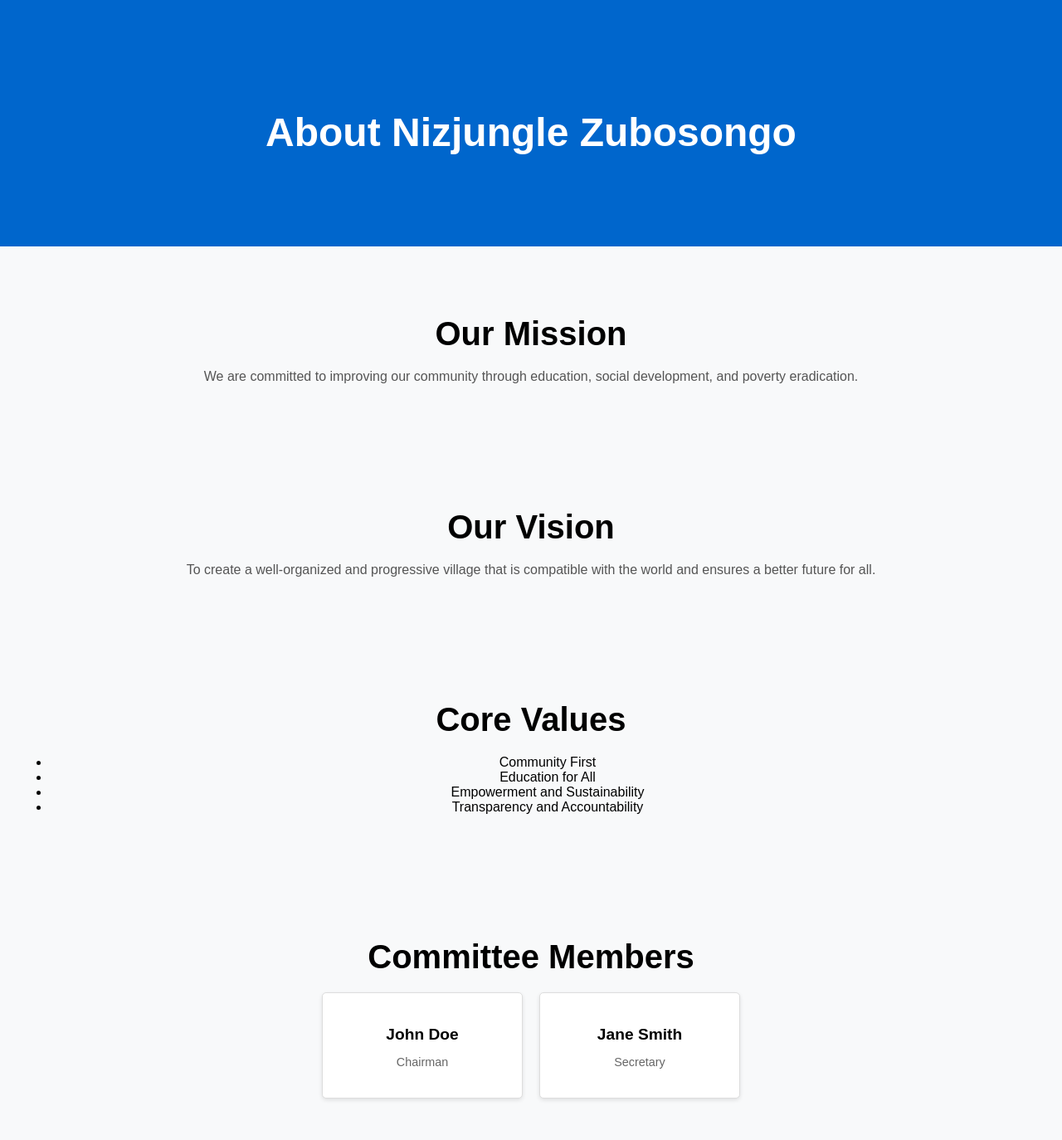
After one commit to dataSha95/Zubosong-project, a Django app: page /about/ in a window 1280 px wide. The commit adds this page. Shown: the whole page at 83% size. Run offline with Django 5.2, Linux system fonts and the light colour scheme.

Commit message:
Added basic home page design

```diff
--- /dev/null
+++ b/home/static/css/style.css
@@ -0,0 +1,99 @@
+/* Global Styles */
+body {
+    font-family: Arial, sans-serif;
+    margin: 0;
+    padding: 0;
+    background-color: #f8f9fa;
+}
+
+/* Styles for index.html */
+.hero {
+    background-color: #0066cc;  /* Blue background for index.html */
+    color: white;
+    text-align: center;
+    padding: 100px 20px;
+}
+.hero h1 {
+    font-size: 3rem;
+    margin-bottom: 10px;
+}
+.hero p {
+    font-size: 1.2rem;
+}
+.section {
+    padding: 50px 20px;
+    text-align: center;
+}
+.section h2 {
+    font-size: 2.5rem;
+    margin-bottom: 20px;
+}
+.section p {
+    font-size: 1rem;
+    color: #555;
+}
+.events, .projects {
+    display: flex;
+    justify-content: center;
+    gap: 20px;
+    flex-wrap: wrap;
+}
+.card {
+    background-color: white;
+    border-radius: 10px;
+    box-shadow: 0 2px 10px rgba(0, 0, 0, 0.1);
+    padding: 20px;
+    width: 300px;
+    text-align: left;
+}
+.card h3 {
+    font-size: 1.5rem;
+    margin-bottom: 10px;
+}
+.card p {
+    font-size: 0.9rem;
+    color: #666;
+}
+
+/* Styles for about.html */
+.about-hero {
+    background-color: #ffcc00;  /* Yellow background for about.html */
+    color: black;
+    text-align: center;
+    padding: 50px 20px;
+}
+.about-section {
+    padding: 40px 20px;
+    text-align: center;
+}
+.about-section h2 {
+    font-size: 2rem;
+    margin-bottom: 10px;
+}
+.about-section p, .about-section ul {
+    font-size: 1rem;
+    color: #444;
+}
+.members {
+    display: flex;
+    justify-content: center;
+    gap: 20px;
+    flex-wrap: wrap;
+}
+.member-card {
+    background-color: white;
+    border: 1px solid #ddd;
+    border-radius: 5px;
+    padding: 20px;
+    width: 200px;
+    text-align: center;
+    box-shadow: 0 2px 5px rgba(0, 0, 0, 0.1);
+}
+.member-card h3 {
+    font-size: 1.2rem;
+    margin-bottom: 5px;
+}
+.member-card p {
+    font-size: 0.9rem;
+    color: #666;
+}
--- /dev/null
+++ b/home/templates/home/about.html
@@ -0,0 +1,47 @@
+<!DOCTYPE html>
+<html lang="en">
+<head>
+    <meta charset="UTF-8">
+    <meta http-equiv="X-UA-Compatible" content="IE=edge">
+    <meta name="viewport" content="width=device-width, initial-scale=1.0">
+    <title>About Us - Nizjungle Zubosongo</title>
+    {% load static %}
+<link rel="stylesheet" href="{% static 'css/style.css'%}">
+</head>
+<body>
+    <div class="hero">
+        <h1>About Nizjungle Zubosongo</h1>
+    </div>
+    <div class="section">
+        <h2>Our Mission</h2>
+        <p>We are committed to improving our community through education, social development, and poverty eradication.</p>
+    </div>
+    <div class="section">
+        <h2>Our Vision</h2>
+        <p>To create a well-organized and progressive village that is compatible with the world and ensures a better future for all.</p>
+    </div>
+    <div class="section">
+        <h2>Core Values</h2>
+        <ul>
+            <li>Community First</li>
+            <li>Education for All</li>
+            <li>Empowerment and Sustainability</li>
+            <li>Transparency and Accountability</li>
+        </ul>
+    </div>
+    <div class="section">
+        <h2>Committee Members</h2>
+        <div class="members">
+            <div class="member-card">
+                <h3>John Doe</h3>
+                <p>Chairman</p>
+            </div>
+            <div class="member-card">
+                <h3>Jane Smith</h3>
+                <p>Secretary</p>
+            </div>
+            <!-- Add more member cards as needed -->
+        </div>
+    </div>
+</body>
+</html>
--- a/home/urls.py
+++ b/home/urls.py
@@ -3,4 +3,7 @@ from . import views
 
 urlpatterns = [
     path('', views.home, name='home'),
+    path('about/', views.about, name='about'),
+    path('programs/', views.programs, name='programs'),
+    path('community/', views.community, name='community'),
 ]
--- a/home/views.py
+++ b/home/views.py
@@ -2,3 +2,13 @@ from django.shortcuts import render
 
 def home(request):
     return render(request, 'home/index.html')
+
+def about(request):
+    return render(request, 'home/about.html')
+
+def programs(request):
+    return render(request, 'home/programs.html')
+
+
+def community(request):
+    return render(request, 'home/community.html')
```
Also changed, not shown: home/templates/home/community.html (added, +52 -0 lines), home/templates/home/programs.html (added, +34 -0 lines), home/templates/home/index.html (line endings or trailing spaces).
